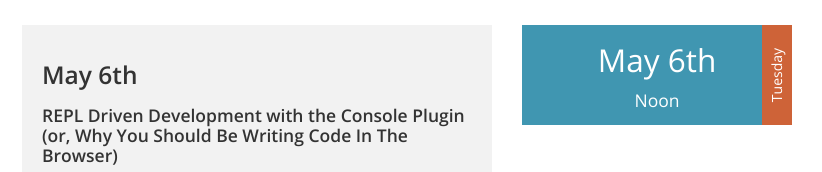
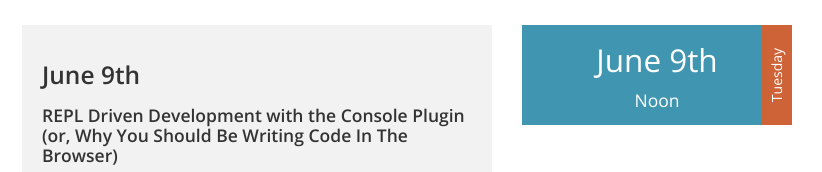
Before and after one commit to Scottsdale-Groovy/scottsdale-groovy.github.io, a plain HTML site: page index.html in a window 1280 px wide. Shown: the part 322-494 px from the top of the page, 233-1055 px from the left. Drawn offline with nearby package versions, Linux system fonts and the light colour scheme.

Commit message:
June meeting

```diff
--- a/index.html
+++ b/index.html
@@ -56,7 +56,7 @@
         <div class="row upcoming-box">
           <div class="span5">
             <div class="desc">
-              <h3>May 6th</h3>
+              <h3>June 9th</h3>
               <h4>REPL Driven Development with the Console Plugin (or, Why You Should Be Writing Code In The Browser)</h4>
               <p>The Console Plugin's summary on grails.org states it is intended for "runtime application management and debugging". However, it can also be employed during development to interactively experiment with existing application artefacts as well as write new code. Just as Grails' auto-reloading of artefacts boosts developer productivity by shortening the feedback cycle, interacting with your code in realtime shortens the cycle and increases productivity even further.</p><p>In this example-heavy, mostly live-coding presentation we'll examine how using the Console Plugin for development leads us toward small, functional, composable methods and an expressive, easy to reason about, maintainable and testable code base.</p>
               <h6><i class="icon-map-marker"></i> <a href="http://tinyurl.com/d4nnl8r" target="_normal">Scottsdale Insurance, 8877 N Gainey Center Dr, Scottsdale, AZ</a></h6>
@@ -65,7 +65,7 @@
           </div> <!-- /span5 -->
           <div class="span3">
             <div class="date">
-              <h2>May 6th</h2>
+              <h2>June 9th</h2>
               <h4>Noon</h4>
               <p>Tuesday</p>
             </div>
```
